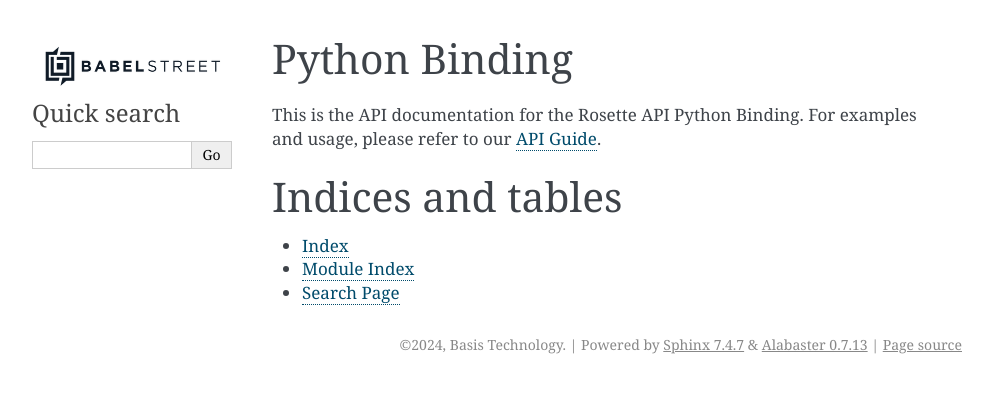
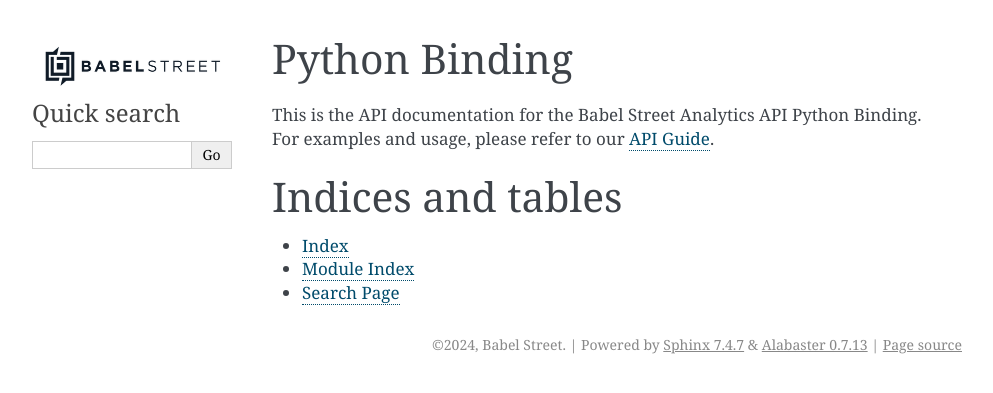
Before and after one commit to rosette-api/python, a Sphinx documentation site: the page built from docs/source/index.rst, in a window 1280 px wide. Shown: the top 393 px of the page, without its empty margins (148-1141 px from the left). Built offline with Sphinx 7.4.7, drawn with Linux system fonts in a browser that asks for light colours.

Commit message:
WS-3314: documentation rebranding

```diff
--- a/docs/source/conf.py
+++ b/docs/source/conf.py
@@ -47,8 +47,8 @@
 
 # General information about the project.
 project = ''
-copyright = '2024, Basis Technology'
-author = 'Basis Technology'
+copyright = '2024, Babel Street'
+author = 'Babel Street'
 
 # The version info for the project you're documenting, acts as replacement for
 # |version| and |release|, also used in various other places throughout the
--- a/docs/source/index.rst
+++ b/docs/source/index.rst
@@ -6,7 +6,7 @@
 
 Python Binding
 ==========================================
-This is the API documentation for the Rosette API Python Binding.  For examples and usage, please refer to our `API Guide <http://developer.rosette.com/api-guide>`_.
+This is the API documentation for the Babel Street Analytics API Python Binding.  For examples and usage, please refer to our `API Guide <http://developer.rosette.com/api-guide>`_.
 
 .. toctree::
    :maxdepth: 2
```
